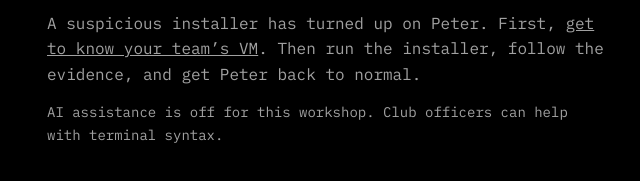
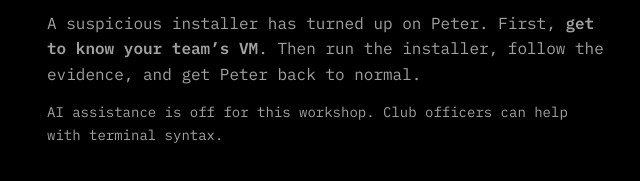
Before and after one commit to Computer-Hardware-Club/computerhardwareclub.org, a website: page workshops/retep.html in a window 1280 px wide. Shown: the part 292-473 px from the top of the page, 33-673 px from the left. Drawn offline with Linux system fonts and the light colour scheme.

Commit message:
Emphasize the RETEP pre-install exploration prompt

```diff
--- a/workshops/retep.html
+++ b/workshops/retep.html
@@ -35,7 +35,7 @@
   <section class="retep-mission" aria-labelledby="retep-title">
     <div>
       <h1 id="retep-title"><span>RETEP:</span> The Peter Incident</h1>
-      <p>A suspicious installer has turned up on Peter. First, <a href="#terminal-basics">get to know your team’s VM</a>. Then run the installer, follow the evidence, and get Peter back to normal.</p>
+      <p>A suspicious installer has turned up on Peter. First, <strong>get to know your team’s VM</strong>. Then run the installer, follow the evidence, and get Peter back to normal.</p>
       <p class="retep-rules">AI assistance is off for this workshop. Club officers can help with terminal syntax.</p>
     </div>
 
```
